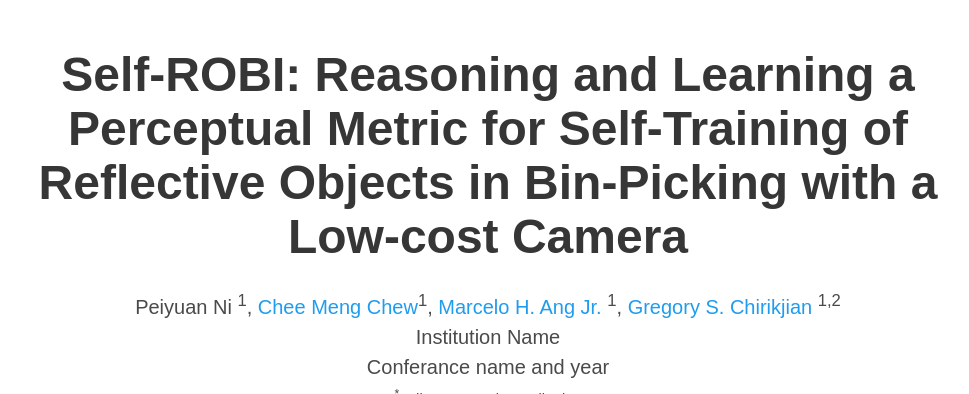
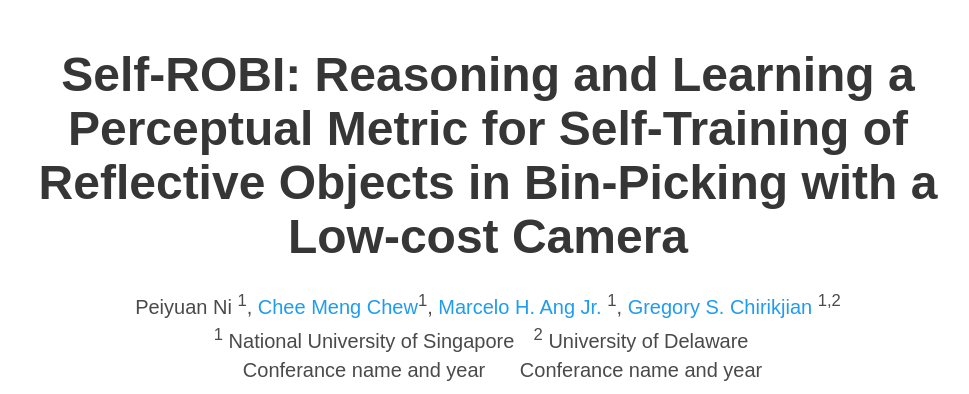
Before and after one commit to PeiyuanNi/test, a plain HTML site: page index.html in a window 1280 px wide. Shown: the top 394 px of the page, without its empty margins (152-1121 px from the left). Drawn offline with nearby package versions, Linux system fonts and the light colour scheme; some icons are missing; a web font is replaced by a local one.

Commit message:
Update index.html

```diff
--- a/index.html
+++ b/index.html
@@ -70,8 +70,8 @@
                   </div>
 
                   <div class="is-size-5 publication-authors">
-                    <span class="author-block">Institution Name<br>Conferance name and year</span>
-                    <span class="eql-cntrb"><small><br><sup>*</sup>Indicates Equal Contribution</small></span>
+                    <span class="author-block"> <sup>1</sup> National University of Singapore<br>Conferance name and year</span>
+                                        <span class="author-block"> <sup>2</sup>  University of Delaware<br>Conferance name and year</span>
                   </div>
 
                   <div class="column has-text-centered">
```
